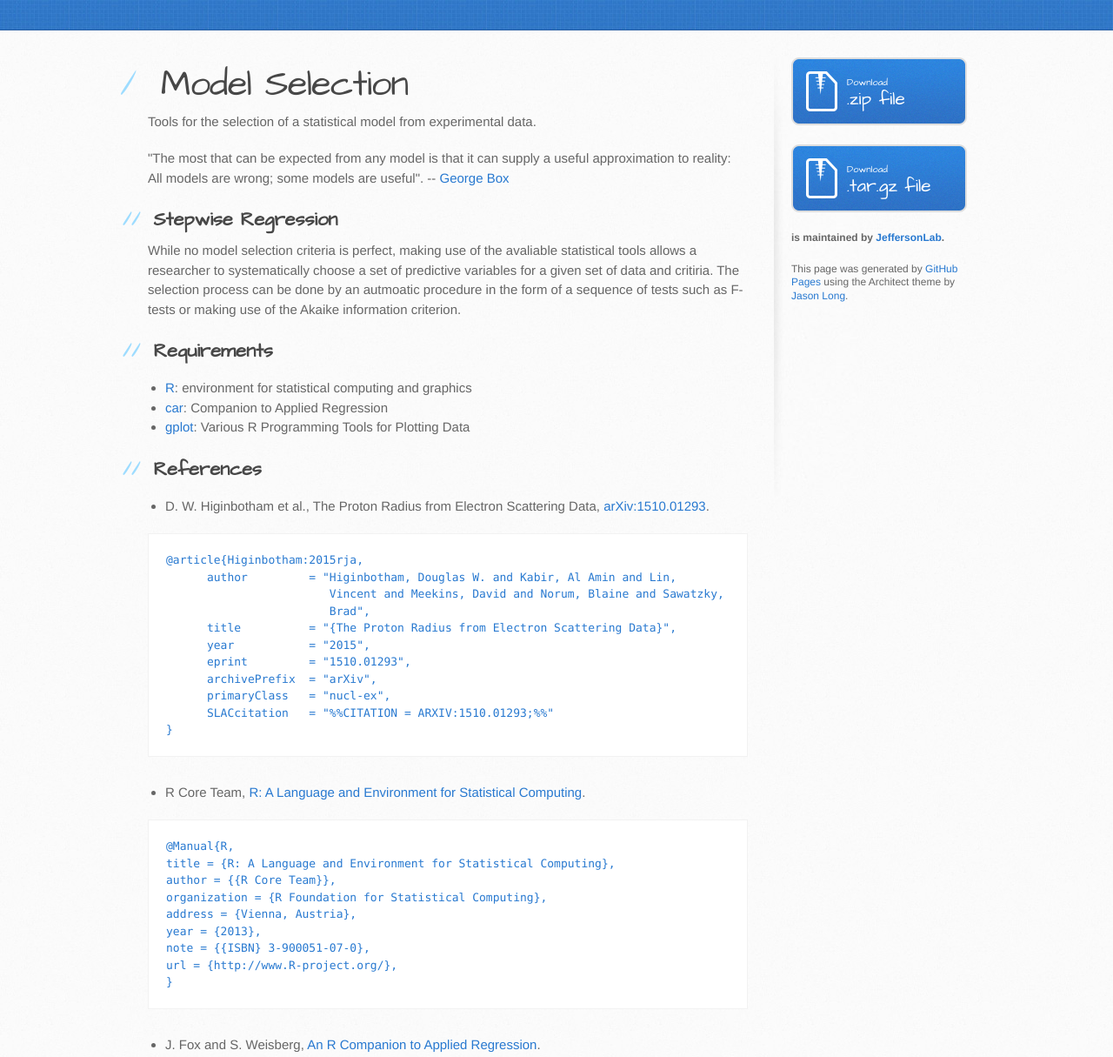
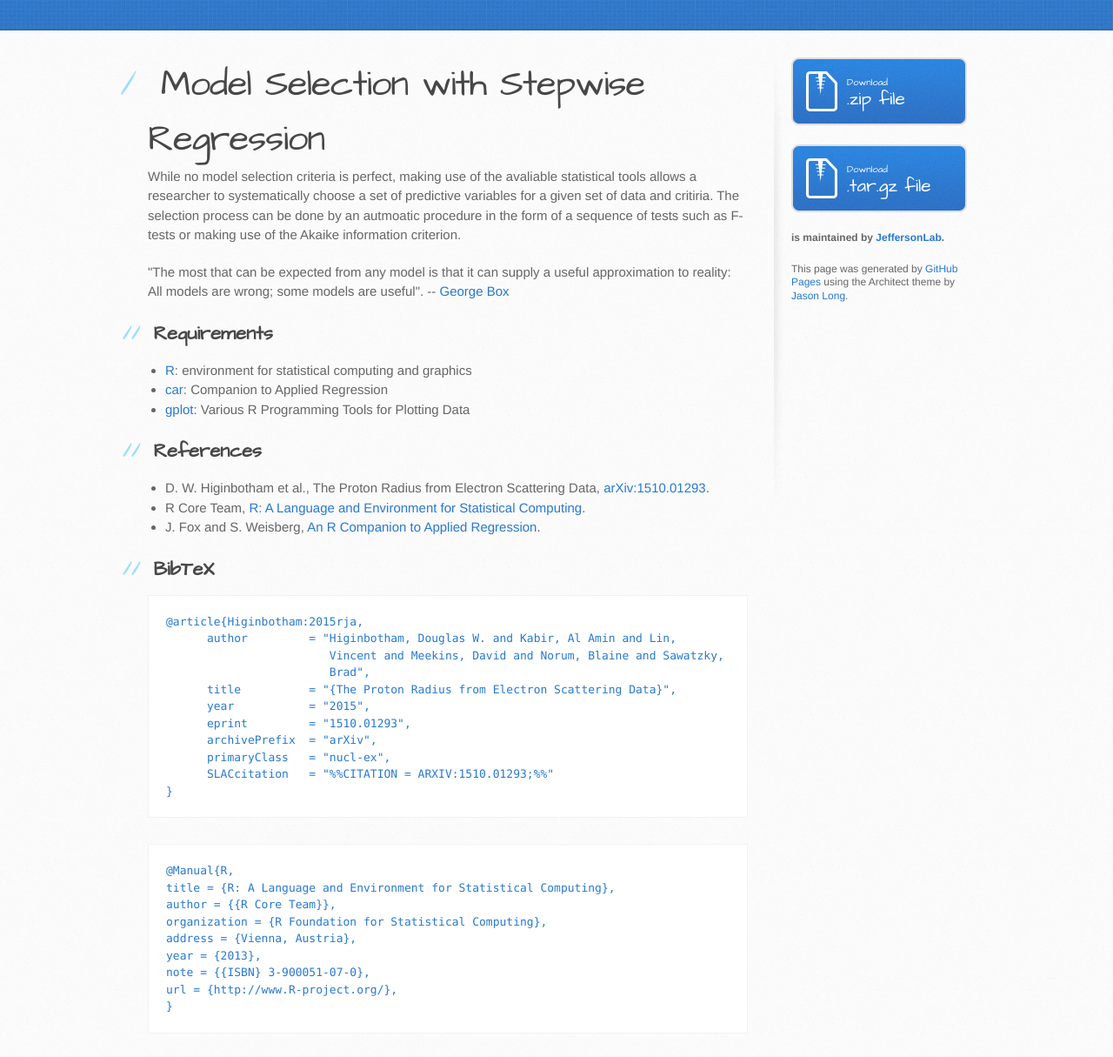
Before and after one commit to Bayzidul/model-selection, a plain HTML site: page index.html in a window 1280 px wide. Shown: the part 200-1415 px from the top of the page at 87% size. Drawn offline with Linux system fonts and the light colour scheme.

Commit message:
Create gh-pages branch via GitHub

```diff
--- a/index.html
+++ b/index.html
@@ -29,20 +29,15 @@
       <div class="inner clearfix">
         <section id="main-content">
           <h1>
-<a id="model-selection" class="anchor" href="#model-selection" aria-hidden="true"><span aria-hidden="true" class="octicon octicon-link"></span></a>Model Selection</h1>
-
-<p>Tools for the selection of a statistical model from experimental data. </p>
-
-<p>"The most that can be expected from any model is that it can  supply a useful approximation to reality: All models are wrong; some models are useful". -- <a href="https://en.wikipedia.org/wiki/George_E._P._Box">George Box</a></p>
-
-<h2>
-<a id="stepwise-regression" class="anchor" href="#stepwise-regression" aria-hidden="true"><span aria-hidden="true" class="octicon octicon-link"></span></a>Stepwise Regression</h2>
+<a id="model-selection-with-stepwise-regression" class="anchor" href="#model-selection-with-stepwise-regression" aria-hidden="true"><span aria-hidden="true" class="octicon octicon-link"></span></a>Model Selection with Stepwise Regression</h1>
 
 <p>While no model selection criteria is perfect, making use of the avaliable statistical
 tools allows a researcher to systematically choose a set of predictive variables for a
 given set of data and critiria.  The selection process can be done by an autmoatic
 procedure in the form of a sequence of tests such as F-tests or making use of the
 Akaike information criterion.</p>
+
+<p>"The most that can be expected from any model is that it can  supply a useful approximation to reality: All models are wrong; some models are useful". -- <a href="https://en.wikipedia.org/wiki/George_E._P._Box">George Box</a></p>
 
 <h2>
 <a id="requirements" class="anchor" href="#requirements" aria-hidden="true"><span aria-hidden="true" class="octicon octicon-link"></span></a>Requirements</h2>
@@ -61,7 +56,12 @@ Akaike information criterion.</p>
 
 <ul>
 <li>D. W. Higinbotham et al., The Proton Radius from Electron Scattering Data, <a href="http://arxiv.org/abs/1510.01293">arXiv:1510.01293</a>.</li>
+<li>R Core Team, <a href="http://www.R-project.org/">R: A Language and Environment for Statistical Computing</a>.</li>
+<li>J. Fox and S. Weisberg, <a href="http://socserv.socsci.mcmaster.ca/jfox/Books/Companion">An R Companion to Applied Regression</a>.</li>
 </ul>
+
+<h2>
+<a id="bibtex" class="anchor" href="#bibtex" aria-hidden="true"><span aria-hidden="true" class="octicon octicon-link"></span></a>BibTeX</h2>
 
 <pre lang="bibtex"><code>@article{Higinbotham:2015rja,
       author         = "Higinbotham, Douglas W. and Kabir, Al Amin and Lin,
@@ -76,10 +76,6 @@ Akaike information criterion.</p>
 }
 </code></pre>
 
-<ul>
-<li>R Core Team, <a href="http://www.R-project.org/">R: A Language and Environment for Statistical Computing</a>.</li>
-</ul>
-
 <pre lang="bibtex"><code>@Manual{R,
 title = {R: A Language and Environment for Statistical Computing},
 author = {{R Core Team}},
@@ -90,10 +86,6 @@ note = {{ISBN} 3-900051-07-0},
 url = {http://www.R-project.org/},
 }
 </code></pre>
-
-<ul>
-<li>J. Fox and S. Weisberg, <a href="http://socserv.socsci.mcmaster.ca/jfox/Books/Companion">An R Companion to Applied Regression</a>.</li>
-</ul>
 
 <pre lang="bibtex"><code>@Book{car,
 title = {An {R} Companion to Applied Regression},
```
Also changed, not shown: params.json (+7 -1 lines).
